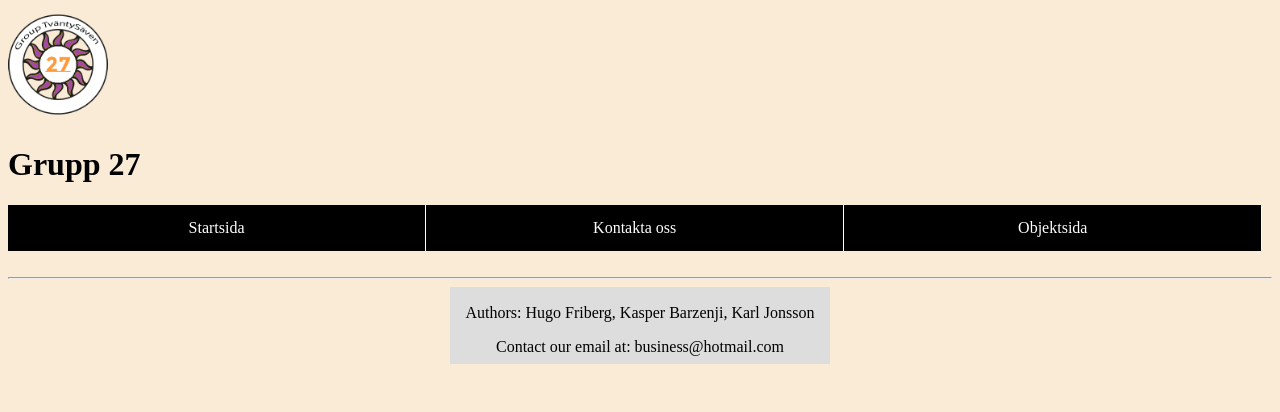
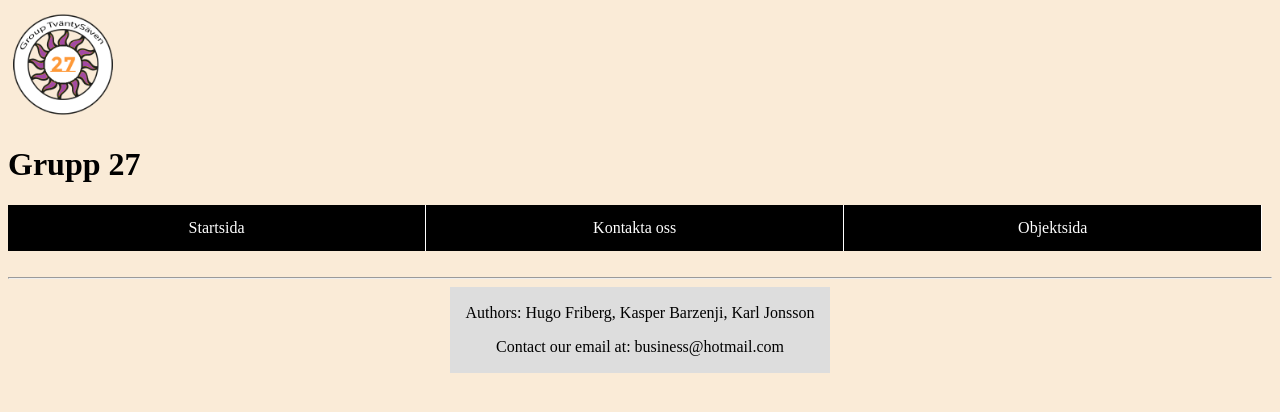
Before and after one commit to Hugo1234f/Labb1, a plain HTML site: page index.html in a window 1280 px wide. Drawn offline with Linux system fonts and the light colour scheme.

Commit message:
background

```diff
--- a/index.html
+++ b/index.html
@@ -8,7 +8,10 @@
     </head>
     <body>
         <header>
-            <a href="index.html"><img width="100px"src="/assets/logo.png"></a>
+            <div id="logo">
+                <a href="index.html" ><img width="100px"src="/assets/logo.png"></a>
+            </div>
+
             <h1>Grupp 27</h1>
         </header>
         <table id="menu" width=900px>
--- a/style.css
+++ b/style.css
@@ -6,6 +6,11 @@
     width: 100%;
     align-self: center;
     background-color: #333;
+}
+
+#logo {
+    padding-left: 5px;
+    margin-right: 90%;
 }
 
 body {
@@ -47,6 +52,6 @@ li a {
     background-color: #dddddd;
     color: black;
     font-size: 8;
-    height: 75px;
+    height: 10%;
 
 }
```
